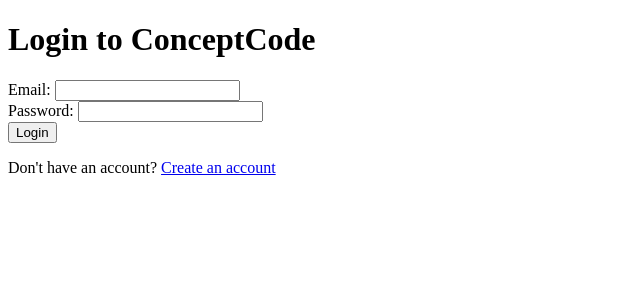
After one commit to abhianalyst/ConceptCode, a Django app: page /accounts/login/ in a window 1280 px wide. The commit adds this page. Shown: the top 300 px of the page, without its empty margins (0-640 px from the left). Run offline with Django 5.2, Linux system fonts and the light colour scheme.

Commit message:
feat: add user login

```diff
--- a/apps/accounts/forms.py
+++ b/apps/accounts/forms.py
@@ -34,3 +34,14 @@ class RegistrationForm(UserCreationForm):
             )
 
         return email
+
+
+class LoginForm(forms.Form):
+    email = forms.EmailField(
+        required=True,
+    )
+
+    password = forms.CharField(
+        required=True,
+        widget=forms.PasswordInput,
+    )
--- a/apps/accounts/urls.py
+++ b/apps/accounts/urls.py
@@ -8,6 +8,7 @@ app_name = "accounts"
 
 urlpatterns = [
     path("register/", views.register, name="register"),
+    path("login/", views.login_view, name="login"),
     path(
         "verify-email/<int:user_id>/<str:token>/",
         views.verify_email,
--- a/apps/accounts/views.py
+++ b/apps/accounts/views.py
@@ -1,8 +1,8 @@
-from django.contrib.auth import get_user_model
+from django.contrib.auth import authenticate, get_user_model, login
 from django.contrib.auth.tokens import default_token_generator
 from django.shortcuts import redirect, render
 
-from .forms import RegistrationForm
+from .forms import LoginForm, RegistrationForm
 from .models import Profile
 from .services.email_verification import send_verification_email
 
@@ -73,3 +73,40 @@ def verify_email(request, user_id, token):
         request,
         "accounts/email_verified.html",
     )
+
+def login_view(request):
+    if request.method == "POST":
+        form = LoginForm(request.POST)
+
+        if form.is_valid():
+            email = form.cleaned_data["email"].strip().lower()
+            password = form.cleaned_data["password"]
+
+            user = authenticate(
+                request,
+                email=email,
+                password=password,
+            )
+
+            if user is None:
+                form.add_error(
+                    None,
+                    "Invalid email or password.",
+                )
+            elif not user.email_verified:
+                form.add_error(
+                    None,
+                    "Please verify your email address before logging in.",
+                )
+            else:
+                login(request, user)
+
+                return redirect("core:home")
+    else:
+        form = LoginForm()
+
+    return render(
+        request,
+        "accounts/login.html",
+        {"form": form},
+    )
--- /dev/null
+++ b/templates/accounts/login.html
@@ -0,0 +1,43 @@
+<!DOCTYPE html>
+<html lang="en">
+
+<head>
+    <meta charset="UTF-8">
+    <meta name="viewport" content="width=device-width, initial-scale=1.0">
+    <title>Login - ConceptCode</title>
+</head>
+
+<body>
+    <main>
+        <h1>Login to ConceptCode</h1>
+
+        <form method="post">
+            {% csrf_token %}
+
+            {{ form.non_field_errors }}
+
+            <div>
+                {{ form.email.label_tag }}
+                {{ form.email }}
+                {{ form.email.errors }}
+            </div>
+
+            <div>
+                {{ form.password.label_tag }}
+                {{ form.password }}
+                {{ form.password.errors }}
+            </div>
+
+            <button type="submit">Login</button>
+        </form>
+
+        <p>
+            Don't have an account?
+            <a href="{% url 'accounts:register' %}">
+                Create an account
+            </a>
+        </p>
+    </main>
+</body>
+
+</html>
```
Also changed, not shown: templates/core/home.html (+11 -0 lines).
